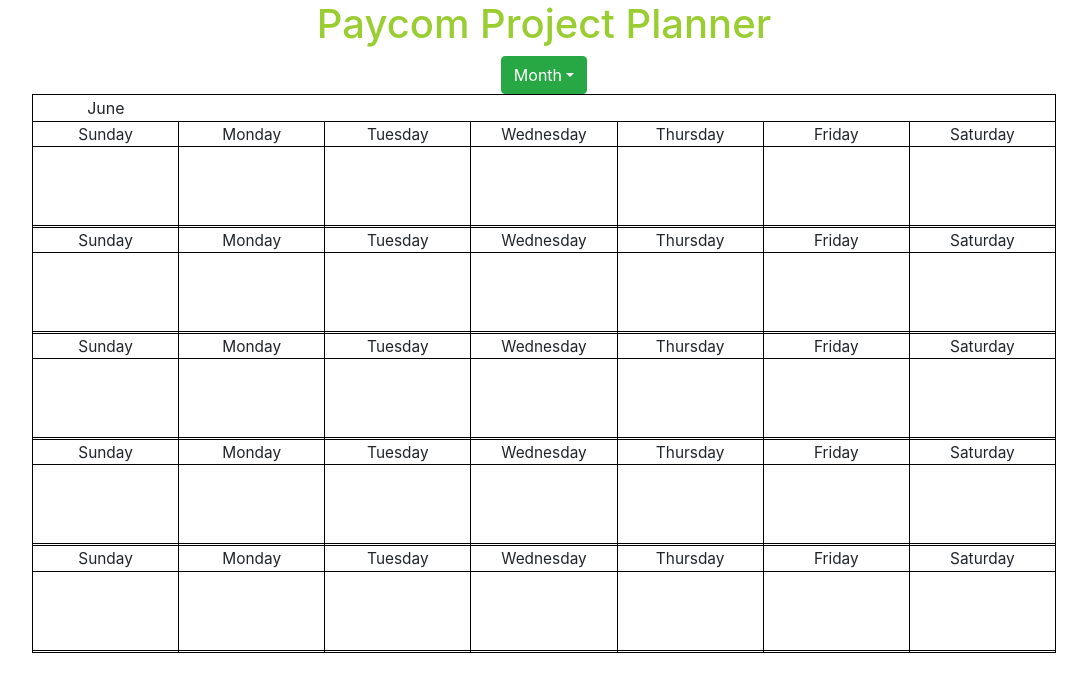
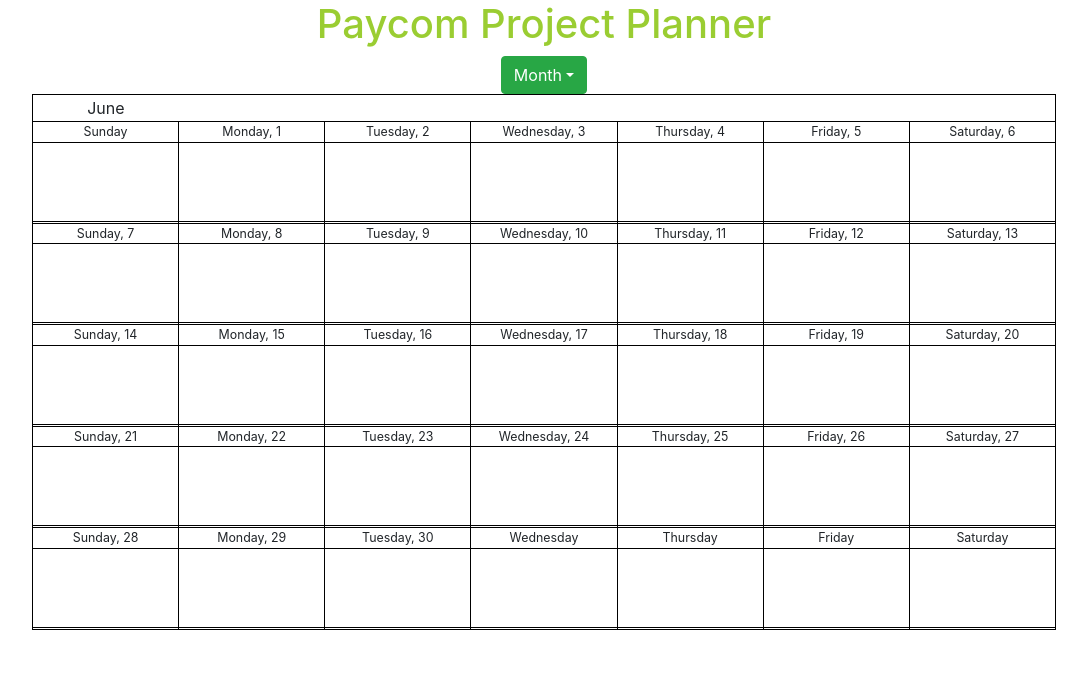
Before and after one commit to jacobhamilton12/paycom-planner-frontend, a React (Create React App) app: page / in a window 1280 px wide. Shown: the top 692 px of the page, without its empty margins (96-1183 px from the left). Built offline with nearby package versions, Linux system fonts and the light colour scheme.

Commit message:
Added Dates to calendar

```diff
--- a/src/components/MonthCalendar.jsx
+++ b/src/components/MonthCalendar.jsx
@@ -37,6 +37,7 @@
 class MonthCalendar extends Component {
   state = {
     month: new Date().getMonth(),
+    year: new Date().getFullYear(),
   };
 
   render() {
@@ -50,7 +51,12 @@
           </Thead>
           <tbody>
             {weekIds.map((id) => (
-              <Week key={"week" + id} id={id} />
+              <Week
+                year={this.state.year}
+                month={this.state.month}
+                key={"week" + id}
+                id={id}
+              />
             ))}
           </tbody>
         </Table>
--- a/src/components/MonthCalendarDay.jsx
+++ b/src/components/MonthCalendarDay.jsx
@@ -3,7 +3,7 @@
 
 const Td = styled.td`
   border: 1px solid black;
-  font-size: calc(9px + 0.5vw);
+  font-size: calc(6px + 0.5vw);
 `;
 
 const Box = styled.div`
@@ -20,6 +20,7 @@
     return (
       <Td>
         {this.props.day}
+        {this.props.datenum > 0 ? ", " + this.props.datenum : ""}
         <Box></Box>
       </Td>
     );
--- a/src/components/MonthCalendarWeek.jsx
+++ b/src/components/MonthCalendarWeek.jsx
@@ -10,12 +10,34 @@
   "Friday",
   "Saturday",
 ];
+let num = 0;
+const getDate = (day, month, year) => {
+  let date = new Date(month + " 1, " + year);
+  if (num == 0) {
+    if (day == days[date.getDay()]) {
+      num += 1;
+      return num;
+    } else {
+      return 0;
+    }
+  }
+  const maxDate = new Date(year, month, 0).getDate();
+  num += 1;
+  if (num > maxDate) {
+    num = 0;
+  }
+  return num;
+};
 
 const Week = (props) => {
   return (
     <tr>
       {days.map((day) => (
-        <Day key={day + props.id} day={day} />
+        <Day
+          key={day + props.id}
+          day={day}
+          datenum={getDate(day, props.month + 1, props.year)}
+        />
       ))}
     </tr>
   );
```
